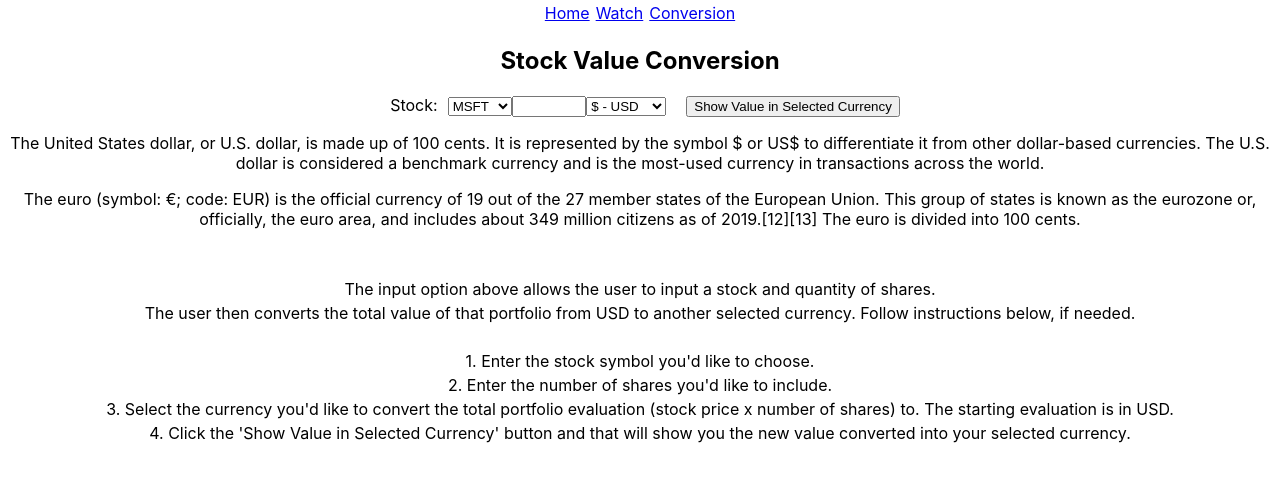
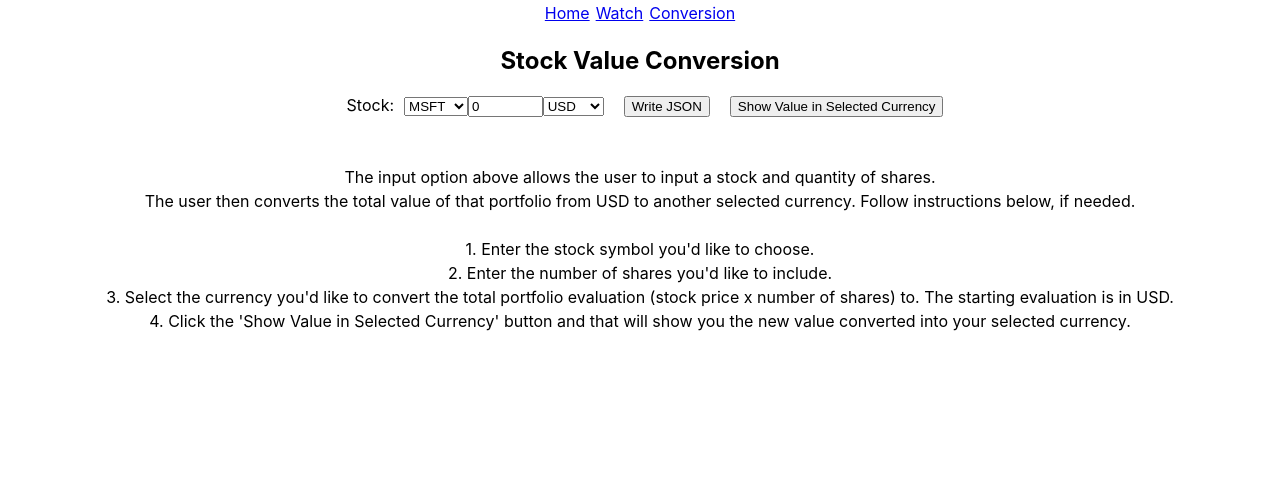
Before and after one commit to alimalameedi/ZeroMQ-Microservice, a React (Create React App) app: page /conversion in a window 1280 px wide. Shown: the top 482 px of the page. Built offline with nearby package versions, Linux system fonts and the light colour scheme.

Commit message:
added express to move data from client to server

```diff
--- a/package.json
+++ b/package.json
@@ -2,13 +2,18 @@
   "name": "my-app",
   "version": "0.1.0",
   "private": true,
+  "proxy": "localhost:5000",
   "dependencies": {
     "@testing-library/jest-dom": "^5.16.4",
     "@testing-library/react": "^13.3.0",
     "@testing-library/user-event": "^13.5.0",
+    "axios": "^0.27.2",
     "cors": "^2.8.5",
     "dotenv": "^16.0.1",
     "express": "^4.18.1",
+    "file-saver": "^2.0.5",
+    "filesaver.js-npm": "^1.0.1",
+    "fs": "0.0.1-security",
     "newsapi": "^2.4.1",
     "piesocket-js": "^3.0.3",
     "piesocket-nodejs": "^1.1.0",
@@ -21,6 +26,7 @@
     "react-router-dom": "^6.3.0",
     "react-scripts": "5.0.1",
     "web-vitals": "^2.1.4",
+    "write-json-file": "^5.0.0",
     "zeromq": "^5.2.8"
   },
   "scripts": {
--- a/src/data.json
+++ b/src/data.json
@@ -1 +1 @@
-{"currencyOneInformation":"The United States dollar, or U.S. dollar, is made up of 100 cents. It is represented by the symbol $ or US$ to differentiate it from other dollar-based currencies. The U.S. dollar is considered a benchmark currency and is the most-used currency in transactions across the world.","currencyTwo":"The euro (symbol: €; code: EUR) is the official currency of 19 out of the 27 member states of the European Union. This group of states is known as the eurozone or, officially, the euro area, and includes about 349 million citizens as of 2019.[12][13] The euro is divided into 100 cents."}
+{"currencyOneInformation":"The United States dollar, or U.S. dollar, is made up of 100 cents. It is represented by the symbol $ or US$ to differentiate it from other dollar-based currencies. The U.S. dollar is considered a benchmark currency and is the most-used currency in transactions across the world.","currencyTwoInformation":"The euro (symbol: €; code: EUR) is the official currency of 19 out of the 27 member states of the European Union. This group of states is known as the eurozone or, officially, the euro area, and includes about 349 million citizens as of 2019.[12][13] The euro is divided into 100 cents."}
--- /dev/null
+++ b/src/info.json
@@ -0,0 +1 @@
+{"name":"MSFT","price":182.15,"quantity":17,"toCurrency":"EURO"}
--- a/src/pages/ConversionPage.js
+++ b/src/pages/ConversionPage.js
@@ -1,12 +1,42 @@
-import React from 'react';
+import React, { useEffect, useState } from 'react';
 import data from "../data.json";
+import axios from "axios";
 
 function ConversionPage() {
 
-    console.log(data.currencyOneInformation);
+    const [name, setName] = useState("");
+    const [price, setPrice] = useState(0);
+    const [quantity, setQuantity] = useState(0);
+    const [toCurrency, setToCurrency] = useState("");
+    const [setData, data] = useState({});
 
-    function alertValue(value) {
-        alert("Your value is: " + value);
+    const priceConversion = { 'MSFT': 182.15, 'META': 212.62, 'GOOG': 161.11 }
+
+    const handleSubmit2 = () => {
+        const resultData = { 'name': name, 'price': priceConversion[name], 'quantity': quantity, 'toCurrency': toCurrency};
+        axios.post("/", resultData)
+        .then(res => console.log("Data send!"))
+        .catch(err => console.log(err.data))
+    }
+
+    const handleSubmit = async () => {
+        const resultData = { 'name': name, 'price': priceConversion[name], 'quantity': quantity, 'toCurrency': toCurrency};
+        console.log(JSON.stringify(resultData));
+        await fetch('/', {
+            method: "POST",
+            mode: 'no-cors',
+            headers: {
+              'Content-type': 'application/json'
+            },
+            body: JSON.stringify(resultData)
+          });
+    }
+
+    function alertValue(name, quantity, toCurrency) {
+       console.log("Your name is:" + name);
+       console.log("Your price is:" + priceConversion[name]);
+       console.log("Your quantity is:" + quantity);
+       console.log("Your currency conversion is:" + toCurrency);
     }
 
 
@@ -14,18 +44,22 @@ function ConversionPage() {
         <div>
         <center>
         <h2>Stock Value Conversion</h2>
-        <label>Stock:</label><select>
+        <label>Stock:</label><select value={name} onChange={(e) => {
+            (setName(e.target.value))
+            (setPrice(priceConversion[name]))
+            }}>
             <option>MSFT</option>
             <option>META</option>
             <option>GOOG</option>
             </select>
-        <input type="number" class="smallerInput" min="1"></input>
-        <select>
-            <option>$ - USD</option>
-            <option>€ - EURO</option>
-            <option>¥ - YEN</option>
+        <input type="number" name="quantity" value={quantity} onChange={(e) => (setQuantity(parseInt(e.target.value)))} class="smallerInput" min="1"></input>
+        <select value={toCurrency} onChange={(e) => (setToCurrency(e.target.value))}>
+            <option>USD</option>
+            <option>EURO</option>
+            <option>YEN</option>
         </select>
-        <label></label><input onClick={alertValue(data.currencyOneInformation)}type="submit" value="Show Value in Selected Currency"></input>
+        <label></label><input onClick={()=>handleSubmit2()} type="submit" value="Write JSON"></input>
+        <label></label><input onClick={()=>alertValue(name, quantity, toCurrency)} type="submit" value="Show Value in Selected Currency"></input>
         <p>{data.currencyOneInformation}</p>
         <p>{data.currencyTwo}</p>
         <ul className="instructionsList" style={{listStyle:'none'}}>
```
Also changed, not shown: src/microServer.js (renamed from src/server.js, +5 -4 lines), src/microWorker.js (renamed from src/worker.js), 2 other files (tests, documents, lock files or other folders).
